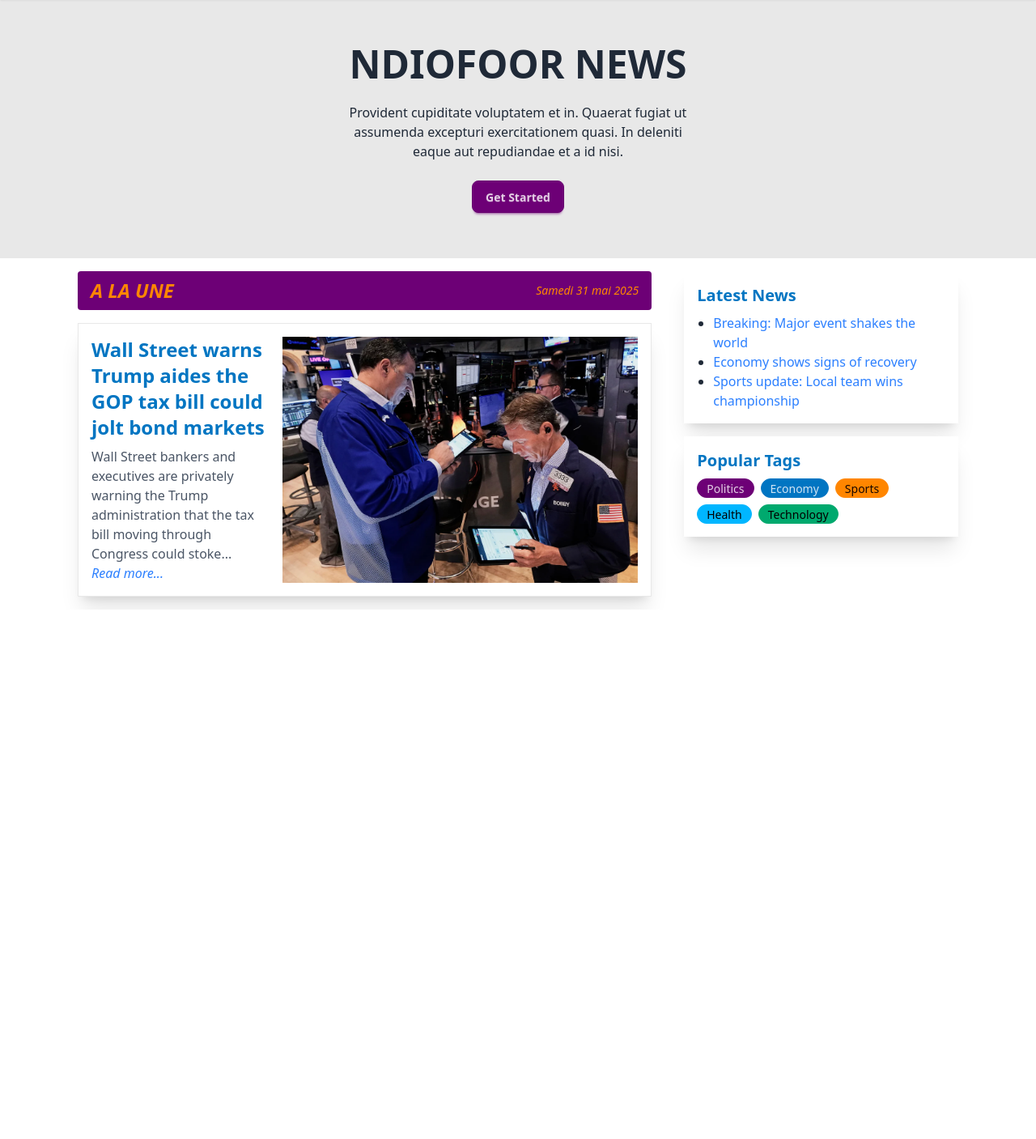
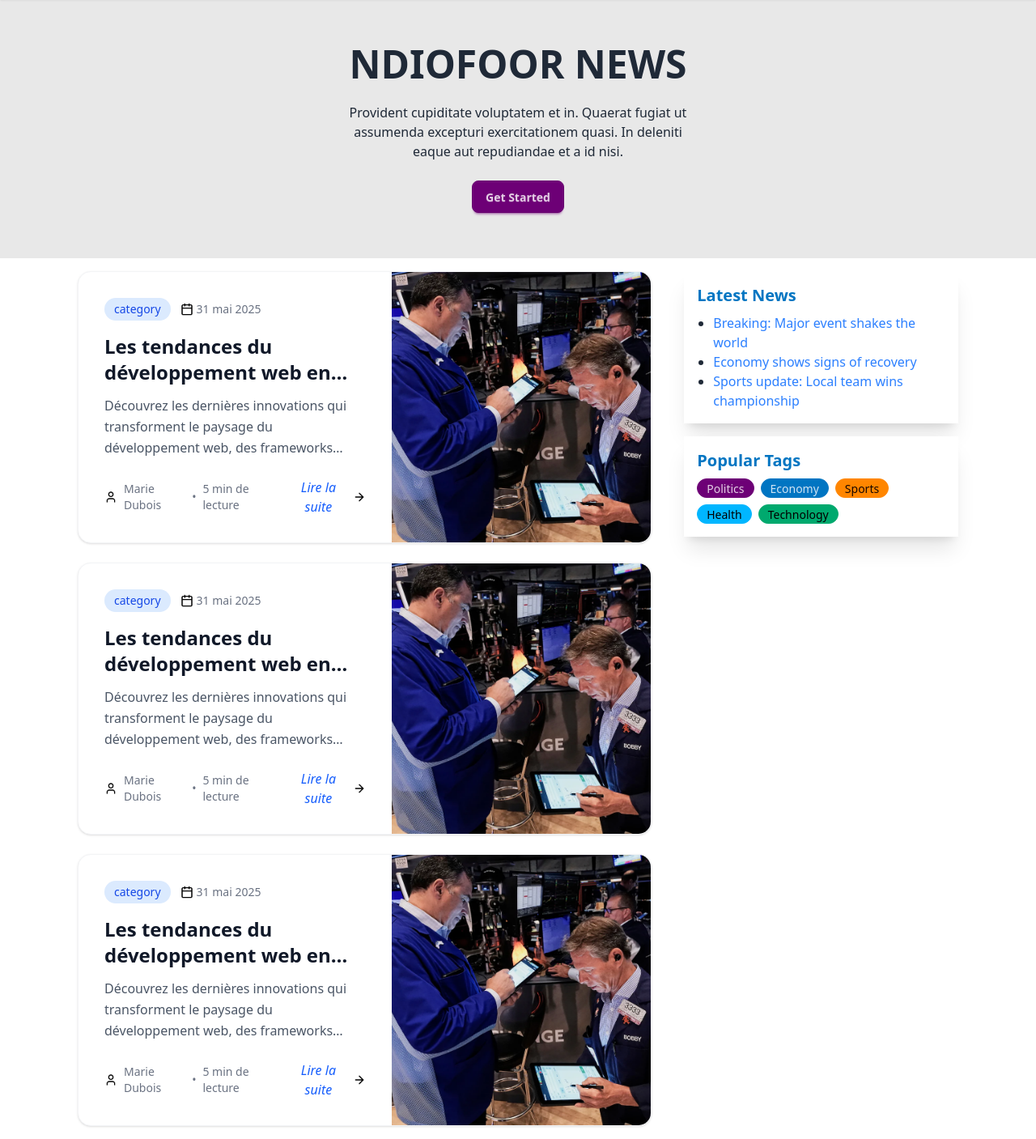
Before and after one commit to Mamadou-sar/ndiofoor_news, a Django app: page / in a window 1280 px wide. Shown: the part 65-1472 px from the top of the page at 81% size. Before the commit the page ends 817 px from the top, so only its background shows below. Run offline with Django 5.2, Linux system fonts and the light colour scheme; style sheets or scripts are compiled from the project's sources.

Commit message:
update post list

```diff
--- /dev/null
+++ b/post/templates/components/post.html
@@ -0,0 +1,51 @@
+{% load static %}
+<div class="group bg-white rounded-2xl shadow-sm hover:shadow-xl transition-all duration-300 overflow-hidden border border-gray-100 hover:border-blue-200 cursor-pointer">
+   <div class="flex flex-col md:flex-row">
+      {% comment %} Content Section - Left  {% endcomment %}
+      <div class="flex-1 p-8 flex flex-col justify-between">
+         <div>
+            {% comment %} Category and Date {% endcomment %}
+            <div class="flex flex-wrap items-center gap-3 mb-4">
+               <span class="px-3 py-1 bg-blue-100 text-blue-700 text-sm font-medium rounded-full">category</span>
+               <div class="flex items-center text-gray-500 text-sm">
+                  <img src="{% static "icons/calendar.png" %}" class="w-4 h-4 mr-1" />
+                  <span>31 mai 2025</span>
+               </div>
+            </div>
+            {% comment %} Title  {% endcomment %}
+            <h2 class="text-2xl font-bold text-gray-900 mb-3 group-hover:text-blue-600 transition-colors duration-200 line-clamp-2">
+               Les tendances du développement web en 2025
+            </h2>
+            {% comment %} Description  {% endcomment %}
+            <p class="text-gray-600 leading-relaxed mb-6 line-clamp-3">
+               Découvrez les dernières innovations qui transforment le paysage du développement web, des frameworks émergents aux nouvelles pratiques de déploiement.
+            </p>
+         </div>
+         {% comment %} Author and Read More  {% endcomment %}
+         <div class="flex flex-col sm:flex-row sm:items-center sm:justify-between gap-4">
+            <div class="flex items-center text-gray-500 text-sm">
+               <img src="{% static "icons/user.png" %}" class="w-4 h-4 mr-2" />
+               <span>Marie Dubois</span>
+               <span class="mx-2">•</span>
+               <span>5 min de lecture</span>
+            </div>
+            <button class="flex items-center text-blue-600 font-medium hover:text-blue-700 transition-colors duration-200 group/button self-start sm:self-auto italic">
+               Lire la suite
+               <img src="{% static "icons/arrow-right.png" %}"
+                    class="w-4 h-4 ml-2 group-hover/button:translate-x-1 transition-transform duration-200" />
+            </button>
+         </div>
+      </div>
+      {% comment %} Image Section - Right  {% endcomment %}
+      <div class="w-full md:w-80 flex-shrink-0">
+         <div class="h-64 md:h-full relative overflow-hidden">
+            <img src="{% static "images/imrs.webp" %}"
+                 alt="title"
+                 class="w-full h-full object-cover group-hover:scale-105 transition-transform duration-300" />
+            <div class="absolute inset-0 bg-gradient-to-l from-transparent to-black/5 opacity-0 group-hover:opacity-100 transition-opacity duration-300">
+            </div>
+         </div>
+      </div>
+   </div>
+</div>
+{% comment %} End of Post Card  {% endcomment %}
--- a/post/templates/post/list_posts.html
+++ b/post/templates/post/list_posts.html
@@ -3,47 +3,10 @@
 {% block content %}
    {% comment %} Main Content Section {% endcomment %}
    <section class="flex flex-col lg:flex-row w-full gap-2 mx-auto lg:px-20 bg-base-100">
-      <main class="flex-2/3 container mx-auto p-4 bg-white">
-         <div class="flex items-center justify-between mb-4 bg-primary py-2 px-4 rounded ">
-            <h1 class="text-2xl font-bold italic  text-accent">A LA UNE</h1>
-            <span class="text-accent italic text-sm">Samedi 31 mai 2025</span>
-         </div>
-         <div class="flex flex-col md:flex-row gap-4 bg-base-100 shadow-xl p-4 border border-base-200">
-            <div class="flex-1/3 flex flex-col justify-between">
-               <div>
-                  <h1 class="text-2xl font-bold text-secondary mb-2">
-                     Wall Street warns Trump aides the GOP tax bill could jolt bond markets
-                  </h1>
-                  <p class="text-gray-600">
-                     Wall Street bankers and executives are privately warning the Trump administration that the tax bill moving through Congress could stoke...
-                  </p>
-               </div>
-               <a href="#" class="text-blue-500 italic hover:underline">Read more...</a>
-            </div>
-            <div class="w-full md:w-2/3 relative">
-               <img class="h-full object-cover"
-                    width="100%"
-                    height="100%"
-                    src="{% static "images/imrs.webp" %}"
-                    alt="">
-            </div>
-         </div>
-         {% comment %} <div class="grid grid-cols-1 md:grid-cols-2 lg:grid-cols-3 gap-4">
-            {% for post in posts %}
-               <div class="card bg-base-100 shadow-xl">
-                  <figure>
-                     <img src="{{ post.image.url }}" alt="{{ post.title }}" class="w-full h-48 object-cover">
-                  </figure>
-                  <div class="card-body">
-                     <h2 class="card-title">{{ post.title }}</h2>
-                     <p>{{ post.content|truncatewords:20 }}</p>
-                  </div>
-               </div>
-            {% endfor %}
-         </div>
-         {% if not posts %}
-            <p class="text-center text-gray-500">No posts available.</p>
-         {% endif %} {% endcomment %}
+      <main class="flex-2/3 container mx-auto p-4 bg-white space-y-6">
+         {% include "components/post.html" %}
+         {% include "components/post.html" %}
+         {% include "components/post.html" %}
       </main>
       {% comment %} Sidebar Section {% endcomment %}
       <aside class="flex-1/3 container bg-white p-4 mx-auto">
```
Also changed, not shown: static/icons/arrow-right.png (added), static/icons/calendar.png (added), static/icons/user.png (added).
